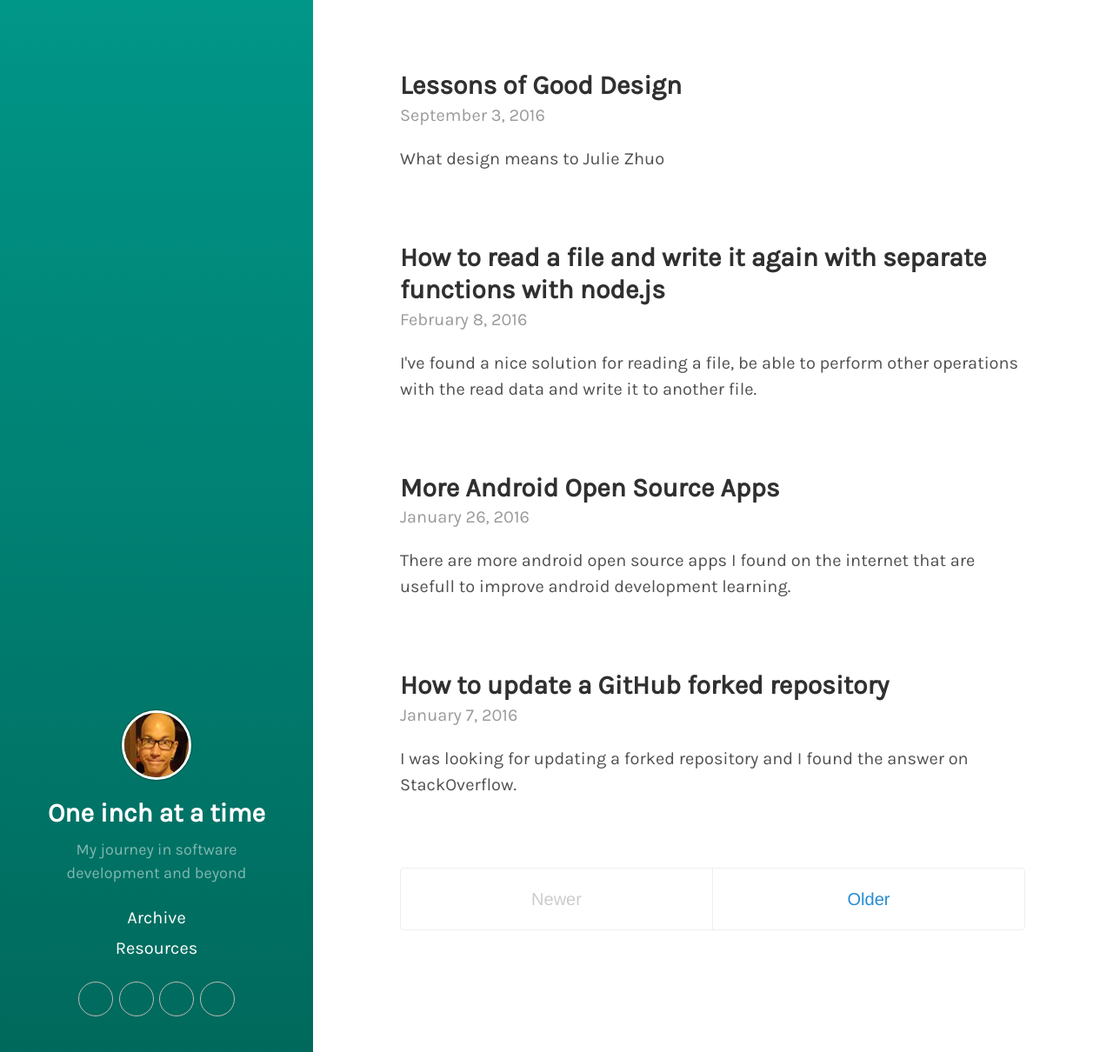
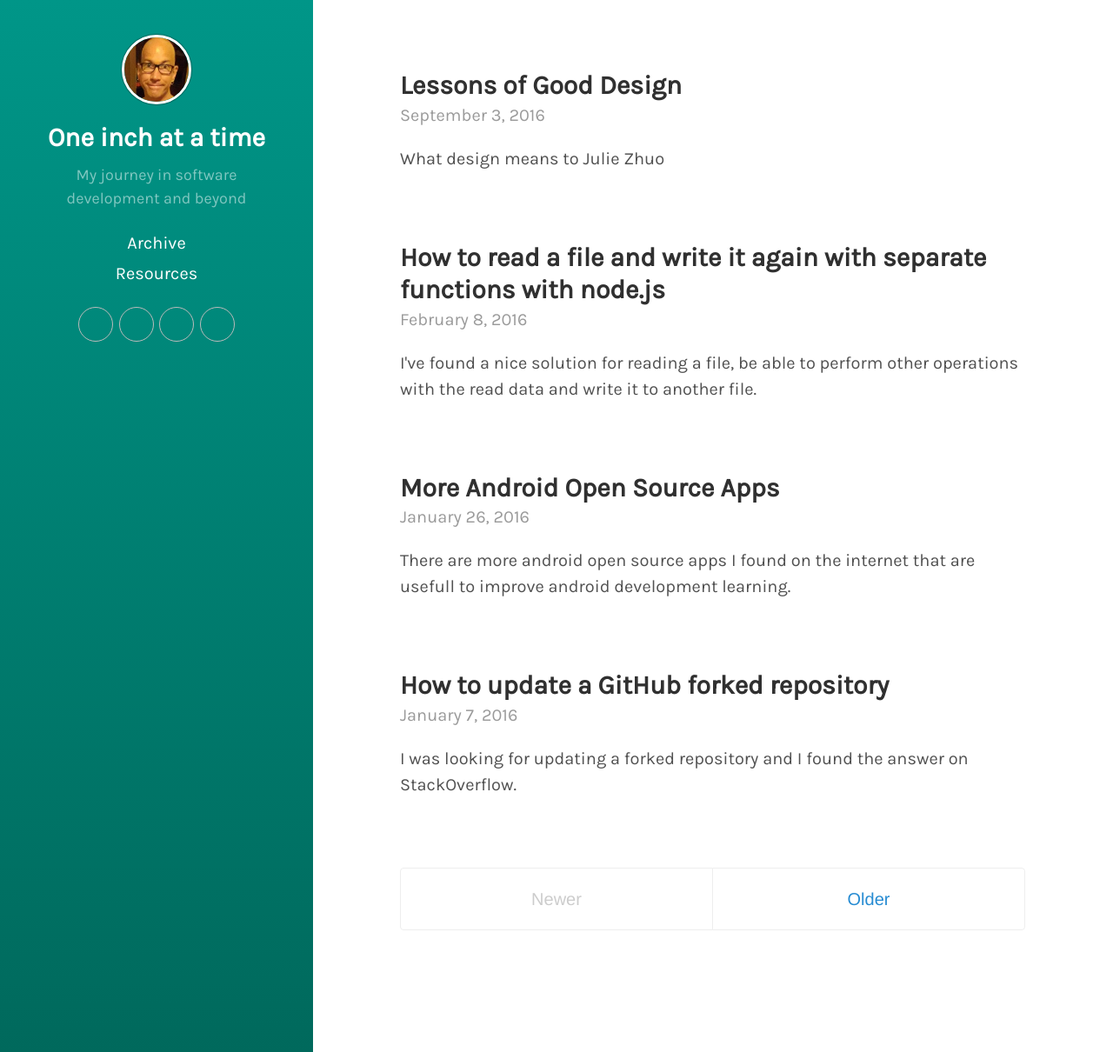
Before and after one commit to kingsor/kingsor.github.io, a Jekyll site: the page built from index.html, in a window 1280 px wide and 1210 px high. Shown: the whole window at 87% size. Built offline with Jekyll 4.4.1, drawn with Linux system fonts in a browser that asks for light colours; some web fonts are replaced; the list of posts is cut into pages by our own code.

Commit message:
update last for today

```diff
--- a/css/hyde.css
+++ b/css/hyde.css
@@ -114,10 +114,9 @@
 
 @media (min-width: 48em) {
   .sidebar-sticky {
-    position: absolute;
-    right:  1rem;
-    bottom: 1rem;
-    left:   1rem;
+    display: table-cell;
+    vertical-align: middle;
+    position: relative;
   }
 }
 
```
